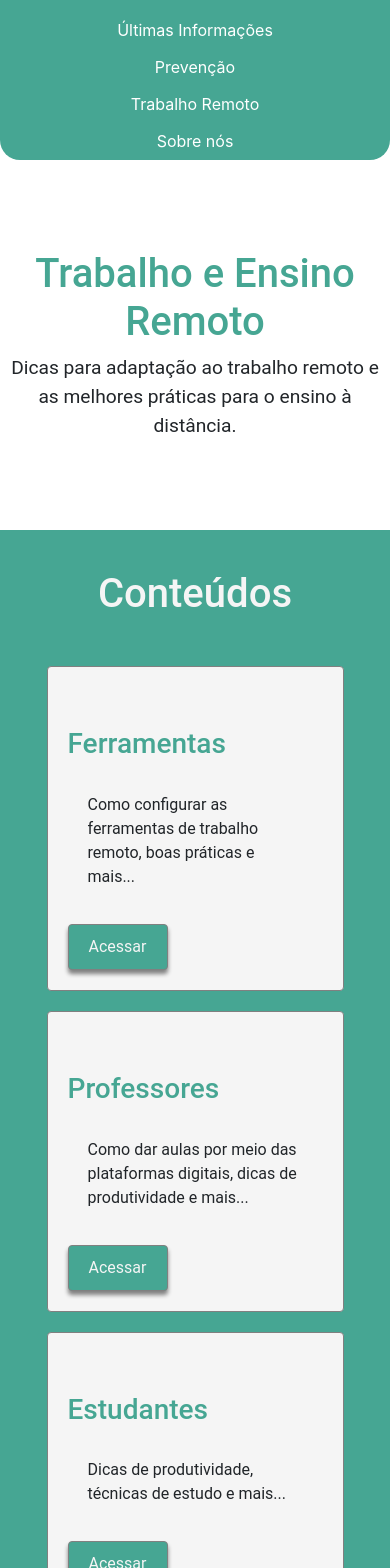
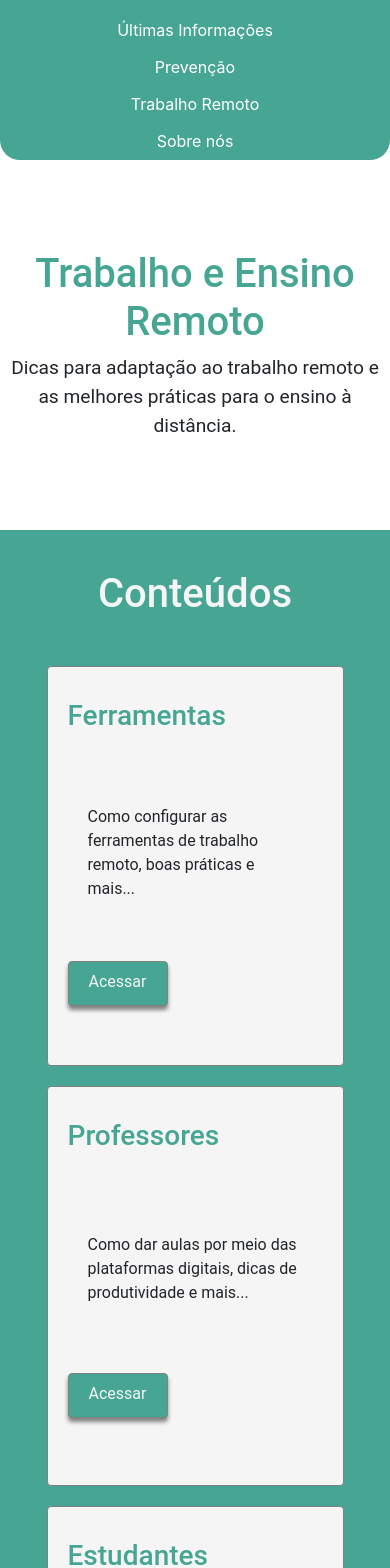
Before and after one commit to tryber/hackatrybe-covid, a React (Create React App) app: page /remote-work in a window 390 px wide. Shown: the top 1568 px of the page. Built offline with nearby package versions, Linux system fonts and the light colour scheme; no server answers; what google-maps-react would draw is missing.

Commit message:
Ajustando css

```diff
--- a/src/remote_work/CardType.css
+++ b/src/remote_work/CardType.css
@@ -1,11 +1,12 @@
 .Card-Type {
   display: flex;
-  flex-direction: column;
+  flex-direction: row;
   background: whitesmoke;
   border: 1px solid grey;
   padding: 20px 20px;
   border-radius: .25rem;
-  width: 45%;
+  width: 600px;
+  height: 300px;
   font-family: "Roboto", sans-serif;
   margin: 10px;
   flex-wrap: wrap;
@@ -18,6 +19,7 @@
 }
 
 .Card-Type > p {
+  width: 100%;
   margin: 0 0 20px;
 }
 
@@ -26,9 +28,9 @@
   border: 1px solid grey;
   box-shadow: 0 4px 4px grey;
   text-align: center;
-  margin-top: 15px;
-  padding: 10px;
+  line-height: 40px;
   width: 100px;
+  height: 45px;
   color: whitesmoke;
   text-decoration: none;
   border-radius: .25rem;
@@ -38,9 +40,20 @@
   filter: brightness(90%);
 }
 
-@media only screen and (max-width: 701px) {
+@media only screen and (max-width: 800px) {
   .Card-Type {
     width: 90%;
     align-self: center;
   }
 }
+
+@media only screen and (max-width: 500px) {
+  .Card-Type > h3,
+  .Card-Type > h2 {
+    margin: 12px 0 12px;
+  }
+
+  .Card-Type {
+    height: 400px;
+  }
+}
```
Also changed, not shown: 1 other file (tests, documents, lock files or other folders).
